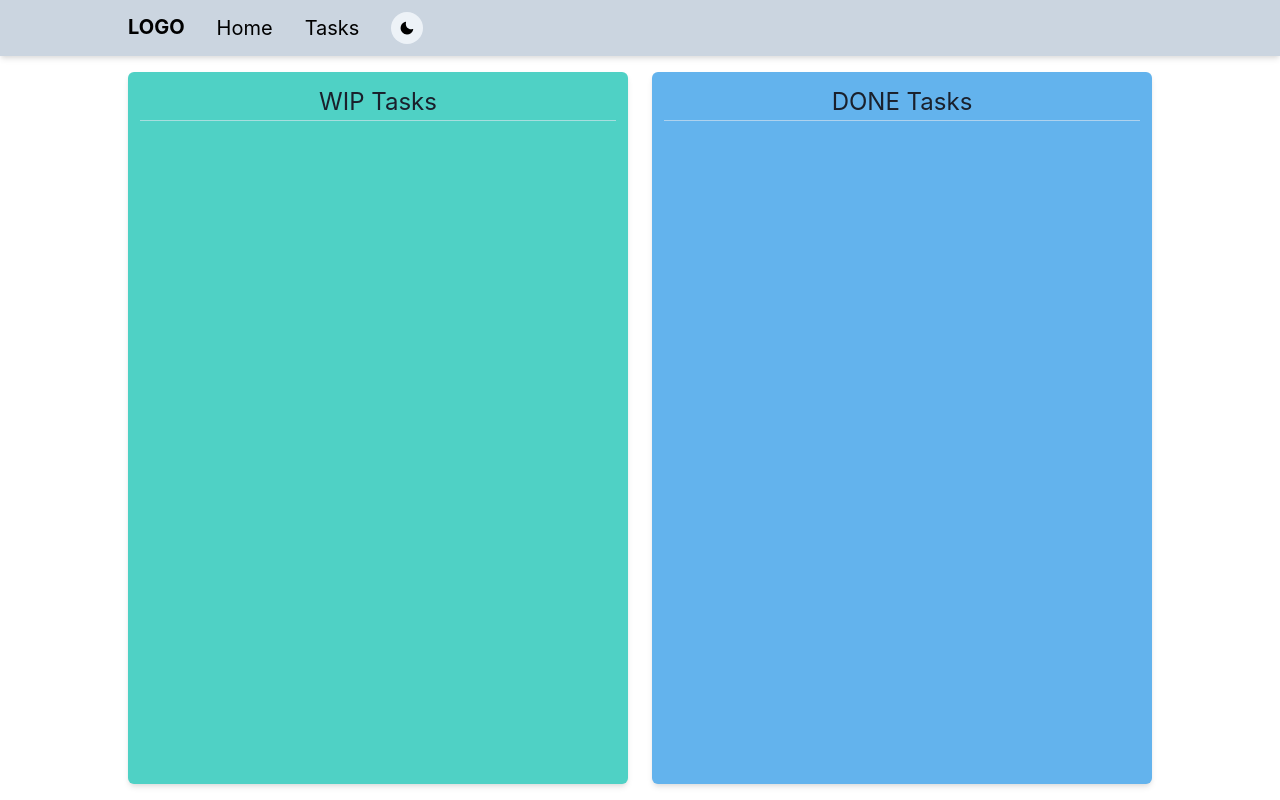
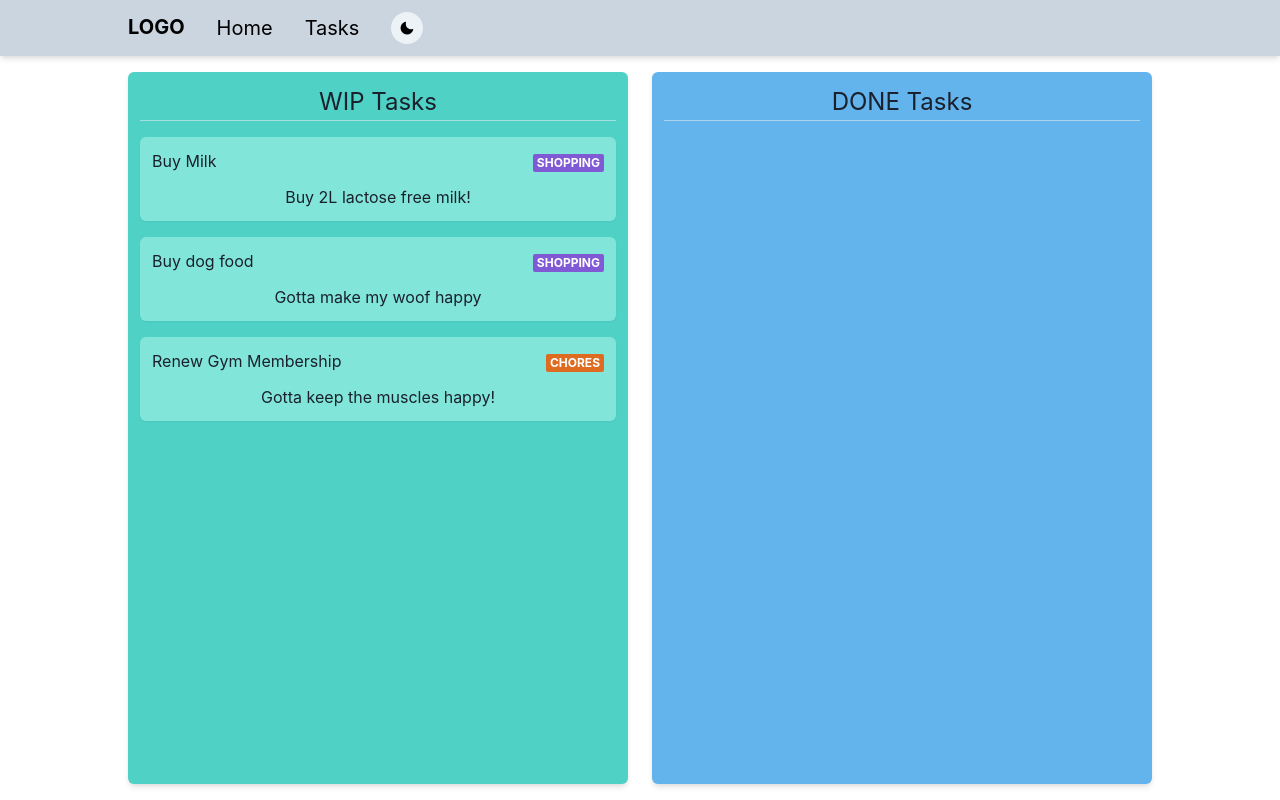
Before and after one commit to leoziondev/yt-react-dnd, a Next.js app: page /tasks in a window 1280 px wide. Built offline with nearby package versions, Linux system fonts and the light colour scheme.

Commit message:
add taskCard component

```diff
--- /dev/null
+++ b/src/components/TaskCard.tsx
@@ -0,0 +1,23 @@
+import { Box, Flex, Text, Badge } from "@chakra-ui/react"
+
+interface TaskCardProps {
+    title: string;
+    category: string;
+    details: string;
+}
+
+const TaskCard: React.FC<TaskCardProps> = (props) => {
+    const { title, category, details } = props
+
+    return (
+        <Box bg="teal.200" rounded="md" boxShadow="sm" p={3} mt={4}>
+            <Flex justify="space-between" align="baseline" mb={3}>
+                <Text>{title}</Text>
+                <Badge variant="solid" colorScheme={category === 'chores' ? 'orange' : 'purple'}>{category}</Badge>
+            </Flex>
+            <Text textAlign="center">{details}</Text>
+        </Box>
+    )
+}
+
+export default TaskCard
--- a/src/pages/tasks.tsx
+++ b/src/pages/tasks.tsx
@@ -1,10 +1,35 @@
 import { Box, Divider, Grid, Stack, Text, useColorMode } from "@chakra-ui/react"
-import React from "react"
+import React, { useState } from "react"
+import TaskCard from "../components/TaskCard"
 
 const Tasks: React.FC = () => {
     const { colorMode } = useColorMode()
     const wipBG = { light: "teal.300", dark: "teal.600" }
     const doneBG = { light: "blue.300", dark: "blue.600" }
+
+    const [taskList, setTaskList] = useState([
+        {
+            id: (Math.random() * 100).toFixed(0),
+            status: 'wip',
+            title: 'Buy Milk',
+            category: 'Shopping',
+            details: 'Buy 2L lactose free milk!'
+        },
+        {
+            id: (Math.random() * 100).toFixed(0),
+            status: 'wip',
+            title: 'Buy dog food',
+            category: 'Shopping',
+            details: 'Gotta make my woof happy'
+        },
+        {
+            id: (Math.random() * 100).toFixed(0),
+            status: 'wip',
+            title: 'Renew Gym Membership',
+            category: 'chores',
+            details: 'Gotta keep the muscles happy!'
+        },
+    ])
 
     return (
         <Grid gap={6} templateColumns="repeat(2,1fr)" w="80vw" h="93vh" py={4}>
@@ -16,8 +41,17 @@ const Tasks: React.FC = () => {
                         </Text>
                         <Divider />
                     </Box>
-
                 </Stack>
+                {taskList
+                    .filter((task, i) => task.status === 'wip')
+                    .map((task, i) => (
+                        <TaskCard
+                            title={task.title}
+                            category={task.category}
+                            details={task.details}
+                        />
+                    ))
+                }
             </Box>
             <Box bg={doneBG[colorMode]} rounded="md" p={3} boxShadow="md">
                 <Stack spacing={3}>
```
